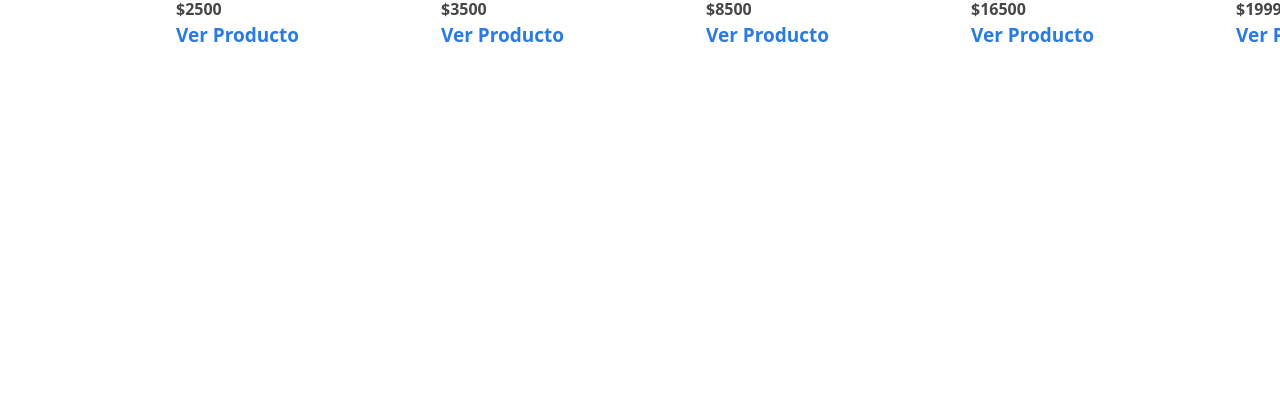
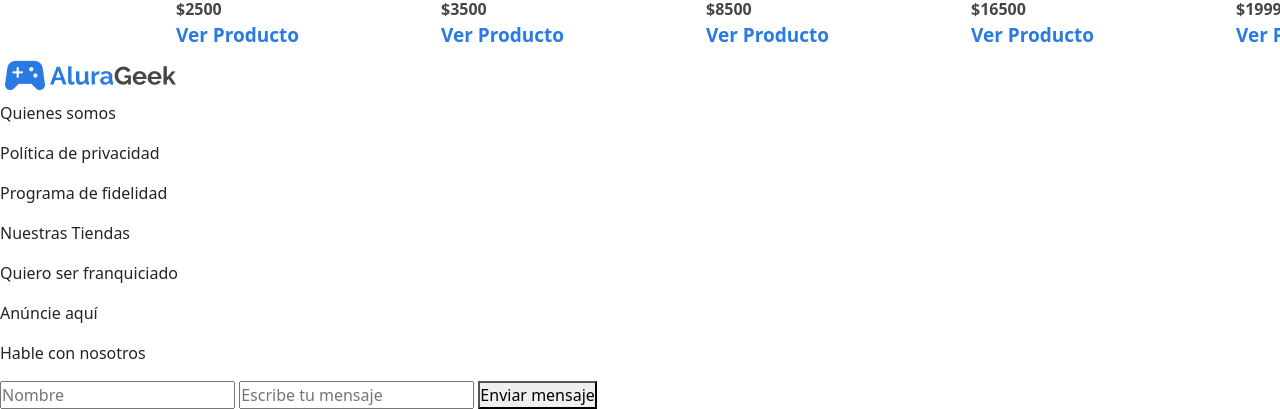
Before and after one commit to DavidChaban/Challenger-2-Alura-Latam, a website built with Vite: page index.html in a window 1280 px wide. Shown: the part 1829-2238 px from the top of the page. Before the commit the page ends 1879 px from the top, so only its background shows below. Built offline with nearby package versions, Linux system fonts and the light colour scheme.

Commit message:
Se agrega Formulario

```diff
--- a/index.html
+++ b/index.html
@@ -328,7 +328,42 @@
 
 
 
+<section class="section-formcontainer">
+  <div>
+    <img src="./public/assets/images/Logo.png" alt="logo-alura" class="section-img-logo" />
 
+  </div>
+
+
+
+  <div class="section-form-quienes">
+    <p>Quienes somos</p>
+    <p>Política de privacidad</p>
+    <p>Programa de fidelidad</p>
+    <p>Nuestras Tiendas</p>
+    <p>Quiero ser franquiciado</p>
+    <p>Anúncie aquí</p>
+
+
+
+  </div>
+
+
+  <div class="section-form-i">
+    <p class="section-p-hable">Hable con nosotros</p>
+
+
+    <input class="section-input-1" placeholder="Nombre"> </input>
+
+    <input class="section-input-2" type="text" placeholder="Escribe tu mensaje" placelabel="holaa"> </input>
+    <button class="section-btn-form">Enviar mensaje</button>
+
+
+  </div>
+
+
+
+</section>
 
 
 
```
